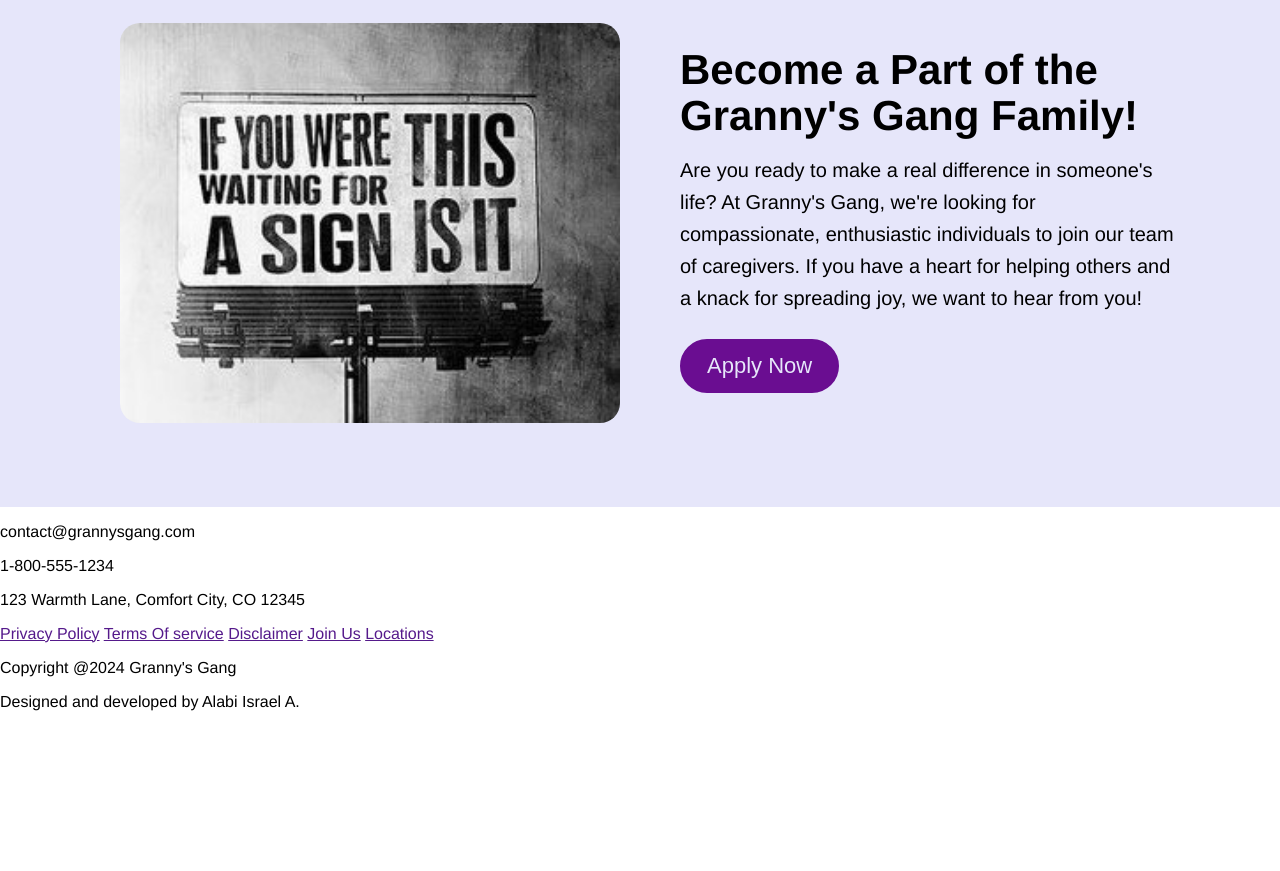
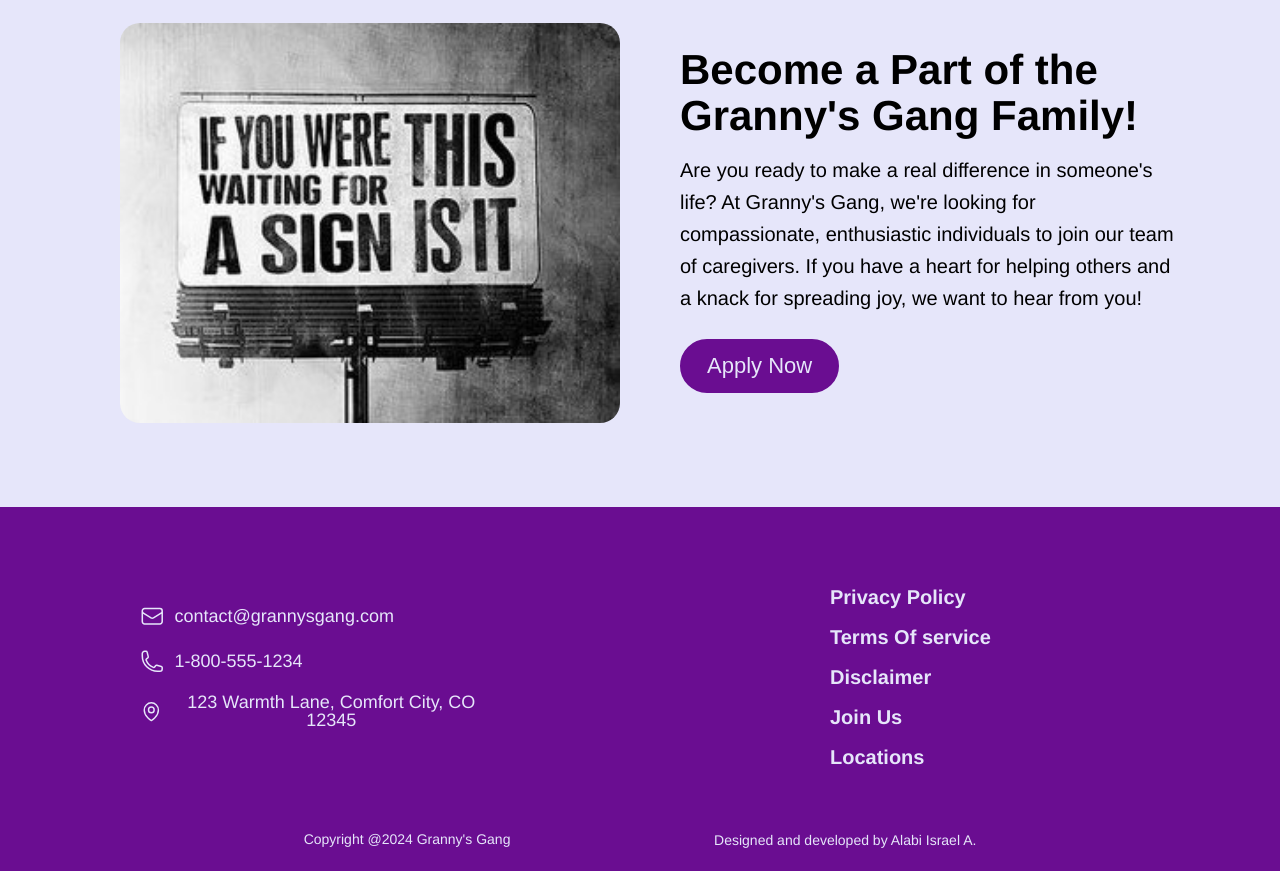
Before and after one commit to CodingLoven/Granny-s-Gang, a plain HTML site: page index.html in a window 1280 px wide. Shown: the part 5170-6041 px from the top of the page. Before the commit the page ends 5897 px from the top, so only its background shows below. Drawn offline with nearby package versions, Linux system fonts and the light colour scheme; a web font is replaced by a local one.

Commit message:
footer done

```diff
--- a/css/style.css
+++ b/css/style.css
@@ -535,3 +535,98 @@ section {
   transition: 0.5s ease;
   box-shadow: 1px 1px 10px var(--background1);
 }
+
+/* footer starts here */
+
+footer {
+  width: 100%;
+  height: 100%;
+  display: block;
+}
+
+.footer-wrapper {
+  width: auto;
+  padding: 80px 100px 10px 100px;
+  display: block;
+  text-align: center;
+  background: var(--headings);
+  color: var(--cta)
+}
+
+.contact {
+  width: 100%;
+  height: 100%;
+  display: block;
+  justify-content: space-around;
+  align-items: center;
+  gap:20px;
+  margin-bottom: 20px;
+  padding: 0 40px;
+}
+
+.contact p {
+  font-size: 18px;
+  line-height: 1;
+  margin: 0;
+  padding: 0;
+}
+
+.contact div {
+  display: flex;
+  gap: 10px;
+  width: auto;
+  align-items: center;
+  margin-bottom: 20px
+}
+
+.contact svg {
+  width: 7%;
+  height: auto;
+}
+
+.holder {
+  display: inline-flex;
+  width: auto;
+  height: 100%;
+  align-items: center;
+  justify-content: space-between;
+  gap: 300px
+
+}
+
+.footer-links {
+  display: grid;
+  gap: 20px;
+  /* margin-top: 10px; */
+  width: 100%;
+  text-align: left;
+}
+
+.footer-links a {
+  text-decoration: none;
+  color: var(--cta);
+  font-size: 20px;
+  font-weight: bold;
+  line-height: 1;
+  margin: 0;
+  padding: 0;
+}
+
+.footer-links a:hover {
+  color: var(--text);
+}
+
+.copyright {
+  display: inline-flex;
+  width: 100%;
+  justify-content: space-evenly;
+  margin-top: 30px;
+  font-size: 14px;
+}
+
+.copyright a {
+  color: var(--cta);
+  font-size: 14px;
+  text-decoration: none;
+  margin-top: 15px;
+}
--- a/index.html
+++ b/index.html
@@ -21,6 +21,7 @@
   <header></header>
 
   <main>
+
     <section>
       <div class="container1">
 
@@ -270,29 +271,58 @@
       </div>
     </section>
 
-
   </main>
 
   <footer>
     <div class="footer-wrapper">
 
+      <div class="holder">
+        <div class="contact">
           <div>
+            <svg xmlns="http://www.w3.org/2000/svg" fill="none" viewBox="0 0 24 24" stroke-width="1.5" stroke="currentColor"
+              class="size-6">
+              <path stroke-linecap="round" stroke-linejoin="round"
+                d="M21.75 6.75v10.5a2.25 2.25 0 0 1-2.25 2.25h-15a2.25 2.25 0 0 1-2.25-2.25V6.75m19.5 0A2.25 2.25 0 0 0 19.5 4.5h-15a2.25 2.25 0 0 0-2.25 2.25m19.5 0v.243a2.25 2.25 0 0 1-1.07 1.916l-7.5 4.615a2.25 2.25 0 0 1-2.36 0L3.32 8.91a2.25 2.25 0 0 1-1.07-1.916V6.75" />
+            </svg>
             <p>contact@grannysgang.com</p>
-        <p>1-800-555-1234</p>
-        <p>123 Warmth Lane, Comfort City, CO 12345</p>
           </div>
 
           <div>
+            <svg xmlns="http://www.w3.org/2000/svg" fill="none" viewBox="0 0 24 24" stroke-width="1.5" stroke="currentColor"
+              class="size-6">
+              <path stroke-linecap="round" stroke-linejoin="round"
+                d="M2.25 6.75c0 8.284 6.716 15 15 15h2.25a2.25 2.25 0 0 0 2.25-2.25v-1.372c0-.516-.351-.966-.852-1.091l-4.423-1.106c-.44-.11-.902.055-1.173.417l-.97 1.293c-.282.376-.769.542-1.21.38a12.035 12.035 0 0 1-7.143-7.143c-.162-.441.004-.928.38-1.21l1.293-.97c.363-.271.527-.734.417-1.173L6.963 3.102a1.125 1.125 0 0 0-1.091-.852H4.5A2.25 2.25 0 0 0 2.25 4.5v2.25Z" />
+            </svg>
+            <p>1-800-555-1234</p>
+          </div>
+
+          <div>
+            <svg xmlns="http://www.w3.org/2000/svg" fill="none" viewBox="0 0 24 24" stroke-width="1.5" stroke="currentColor"
+              class="size-6">
+              <path stroke-linecap="round" stroke-linejoin="round" d="M15 10.5a3 3 0 1 1-6 0 3 3 0 0 1 6 0Z" />
+              <path stroke-linecap="round" stroke-linejoin="round"
+                d="M19.5 10.5c0 7.142-7.5 11.25-7.5 11.25S4.5 17.642 4.5 10.5a7.5 7.5 0 1 1 15 0Z" />
+            </svg>
+            <p>123 Warmth Lane, Comfort City, CO 12345</p>
+          </div>
+        </div>
+
+        <div class="footer-links">
           <a href="">Privacy Policy</a>
           <a href="">Terms Of service</a>
           <a href="">Disclaimer</a>
           <a href="">Join Us</a>
           <a href="">Locations</a>
+          <div>
+
+          </div>
+        </div>
       </div>
 
-      <div>
+
+      <div class="copyright">
         <p>Copyright @2024 Granny's Gang</p>
-        <p>Designed and developed by Alabi Israel A.</p>
+        <a href="">Designed and developed by Alabi Israel A.</a>
       </div>
     </div>
   </footer>
```
Lines whose indentation alone changed are shown as unchanged.
